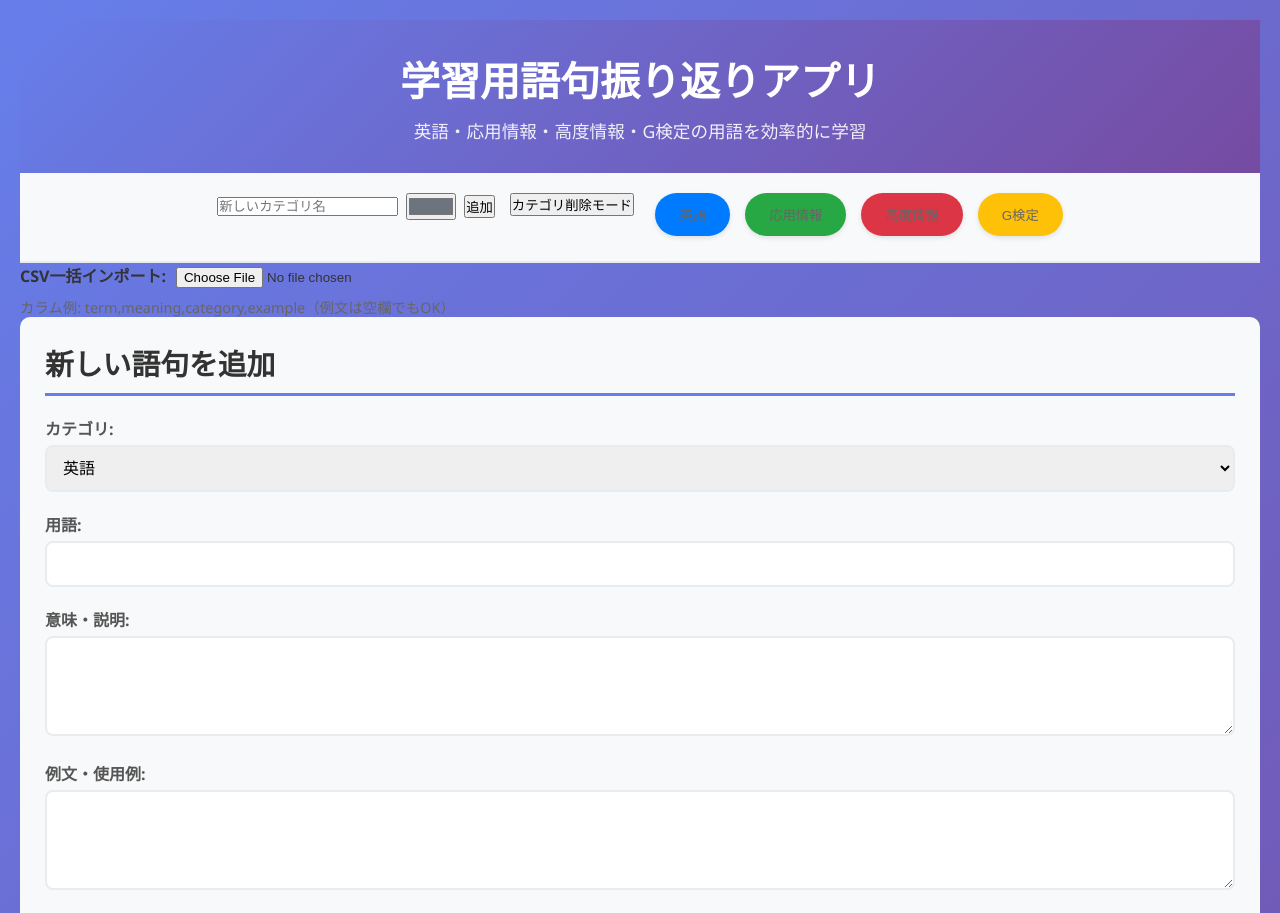
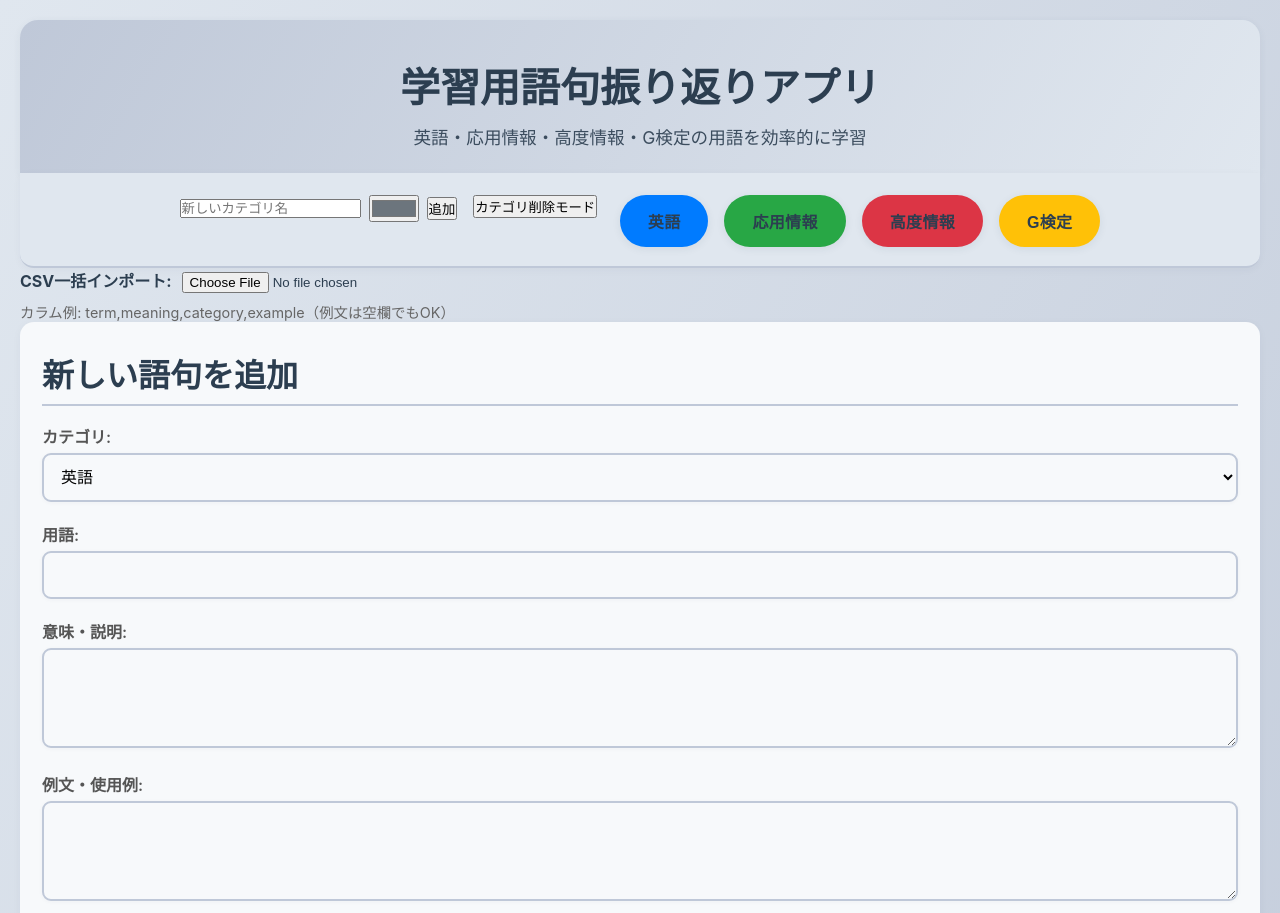
Before and after one commit to Yusei-Maekawa/NewWord, a React (Create React App) app: page / in a window 1280 px wide. Shown: the top 913 px of the page. Built offline with nearby package versions, Linux system fonts and the light colour scheme.

Commit message:
CSSを落ち着いた色に変更

```diff
--- a/src/styles/App.css
+++ b/src/styles/App.css
@@ -5,10 +5,10 @@
 }
 
 body {
-  font-family: 'Segoe UI', Tahoma, Geneva, Verdana, sans-serif;
-  background: linear-gradient(135deg, #667eea 0%, #764ba2 100%);
+  font-family: 'Inter', 'Segoe UI', Tahoma, Geneva, Verdana, sans-serif;
+  background: linear-gradient(120deg, #e0e7ef 0%, #bfc8d8 100%);
   min-height: 100vh;
-  color: #333;
+  color: #2c3e50;
 }
 
 #root {
@@ -16,19 +16,22 @@ body {
 }
 
 .container {
-  max-width: 1200px;
+  max-width: 1100px;
   margin: 0 auto;
-  background: white;
-  border-radius: 15px;
-  box-shadow: 0 10px 30px rgba(0, 0, 0, 0.1);
+  background: #f7f9fb;
+  border-radius: 18px;
+  box-shadow: 0 8px 24px rgba(44,62,80,0.08);
   overflow: hidden;
+  padding: 0 0 30px 0;
 }
 
 .header {
-  background: linear-gradient(135deg, #667eea 0%, #764ba2 100%);
-  color: white;
-  padding: 30px;
+  background: linear-gradient(120deg, #bfc8d8 0%, #e0e7ef 100%);
+  color: #2c3e50;
+  padding: 36px 30px 24px 30px;
   text-align: center;
+  border-radius: 18px 18px 0 0;
+  box-shadow: 0 2px 8px rgba(44,62,80,0.06);
 }
 
 .header h1 {
@@ -42,54 +45,65 @@ body {
 }
 
 .category-nav {
-  background: #f8f9fa;
-  padding: 20px;
+  background: #e0e7ef;
+  padding: 22px 18px 14px 18px;
   display: flex;
   justify-content: center;
-  gap: 15px;
+  gap: 16px;
   flex-wrap: wrap;
-  border-bottom: 2px solid #e9ecef;
+  border-bottom: 2px solid #bfc8d8;
+  border-radius: 0 0 14px 14px;
+  box-shadow: 0 2px 8px rgba(44,62,80,0.04);
 }
 
 .category-btn {
-  padding: 12px 24px;
+  padding: 12px 26px;
   border: none;
-  border-radius: 25px;
-  background: white;
-  color: #666;
+  border-radius: 28px;
+  background: #f7f9fb;
+  color: #2c3e50;
   cursor: pointer;
-  font-weight: 500;
-  transition: all 0.3s ease;
-  box-shadow: 0 2px 5px rgba(0, 0, 0, 0.1);
+  font-weight: 600;
+  font-size: 1rem;
+  letter-spacing: 0.02em;
+  transition: all 0.2s cubic-bezier(.4,0,.2,1);
+  box-shadow: 0 2px 8px rgba(44,62,80,0.08);
+  border: 2px solid transparent;
 }
 
 .category-btn:hover {
-  transform: translateY(-2px);
-  box-shadow: 0 4px 10px rgba(0, 0, 0, 0.15);
+  transform: scale(1.06);
+  box-shadow: 0 6px 18px rgba(44,62,80,0.12);
+  border: 2px solid #bfc8d8;
+  background: #e0e7ef;
 }
 
 .category-btn.active {
-  background: linear-gradient(135deg, #667eea 0%, #764ba2 100%);
-  color: white;
+  background: #bfc8d8;
+  color: #2c3e50;
+  border: 2px solid #2c3e50;
+  box-shadow: 0 4px 16px rgba(44,62,80,0.12);
 }
 
 .main-content {
-  padding: 30px;
+  padding: 32px 24px;
 }
 
 .section {
-  margin-bottom: 40px;
-  background: #f8f9fa;
-  border-radius: 10px;
-  padding: 25px;
+  margin-bottom: 38px;
+  background: #f7f9fb;
+  border-radius: 14px;
+  padding: 28px 22px;
+  box-shadow: 0 2px 10px rgba(44,62,80,0.04);
 }
 
 .section h2 {
-  color: #333;
-  margin-bottom: 20px;
-  font-size: 1.8rem;
-  border-bottom: 3px solid #667eea;
-  padding-bottom: 10px;
+  color: #2c3e50;
+  margin-bottom: 18px;
+  font-size: 2rem;
+  border-bottom: 2px solid #bfc8d8;
+  padding-bottom: 8px;
+  font-weight: 700;
 }
 
 .form-group {
@@ -107,18 +121,21 @@ body {
 .form-group select,
 .form-group textarea {
   width: 100%;
-  padding: 12px;
-  border: 2px solid #e9ecef;
-  border-radius: 8px;
+  padding: 13px;
+  border: 2px solid #bfc8d8;
+  border-radius: 9px;
   font-size: 16px;
-  transition: border-color 0.3s ease;
+  background: #f7f9fb;
+  transition: border-color 0.2s cubic-bezier(.4,0,.2,1);
+  box-shadow: 0 1px 4px rgba(44,62,80,0.04);
 }
 
 .form-group input:focus,
 .form-group select:focus,
 .form-group textarea:focus {
   outline: none;
-  border-color: #667eea;
+  border-color: #2c3e50;
+  background: #e0e7ef;
 }
 
 .form-group textarea {
@@ -127,21 +144,23 @@ body {
 }
 
 .btn {
-  background: linear-gradient(135deg, #667eea 0%, #764ba2 100%);
-  color: white;
+  background: linear-gradient(120deg, #bfc8d8 0%, #e0e7ef 100%);
+  color: #2c3e50;
   border: none;
-  padding: 12px 25px;
-  border-radius: 8px;
+  padding: 13px 28px;
+  border-radius: 9px;
   cursor: pointer;
   font-size: 16px;
-  font-weight: 500;
-  transition: all 0.3s ease;
-  box-shadow: 0 2px 5px rgba(0, 0, 0, 0.1);
+  font-weight: 600;
+  transition: all 0.2s cubic-bezier(.4,0,.2,1);
+  box-shadow: 0 2px 8px rgba(44,62,80,0.08);
 }
 
 .btn:hover {
-  transform: translateY(-2px);
-  box-shadow: 0 4px 10px rgba(0, 0, 0, 0.2);
+  transform: scale(1.05);
+  box-shadow: 0 6px 18px rgba(44,62,80,0.12);
+  background: #bfc8d8;
+  color: #fff;
 }
 
 .btn:disabled {
@@ -149,6 +168,7 @@ body {
   cursor: not-allowed;
   transform: none;
   box-shadow: none;
+  opacity: 0.7;
 }
 
 .btn-success {
@@ -261,16 +281,17 @@ body {
 }
 
 .term-item {
-  background: white;
-  border-radius: 10px;
-  padding: 20px;
-  box-shadow: 0 3px 10px rgba(0, 0, 0, 0.1);
-  transition: transform 0.3s ease;
+  background: #e0e7ef;
+  border-radius: 14px;
+  padding: 22px 18px;
+  box-shadow: 0 2px 10px rgba(44,62,80,0.04);
+  transition: transform 0.2s cubic-bezier(.4,0,.2,1);
   animation: fadeIn 0.3s ease;
 }
 
 .term-item:hover {
-  transform: translateY(-5px);
+  transform: scale(1.03);
+  box-shadow: 0 6px 18px rgba(44,62,80,0.12);
 }
 
 .term-item h4 {
@@ -281,12 +302,15 @@ body {
 
 .term-item .category {
   display: inline-block;
-  padding: 4px 10px;
-  background: #e9ecef;
-  color: #666;
-  border-radius: 15px;
-  font-size: 0.8rem;
+  padding: 6px 16px;
+  background: #bfc8d8;
+  color: #2c3e50;
+  border-radius: 18px;
+  font-size: 0.95rem;
+  font-weight: 600;
   margin-bottom: 10px;
+  letter-spacing: 0.02em;
+  box-shadow: 0 1px 4px rgba(44,62,80,0.04);
 }
 
 .term-item p {
```
